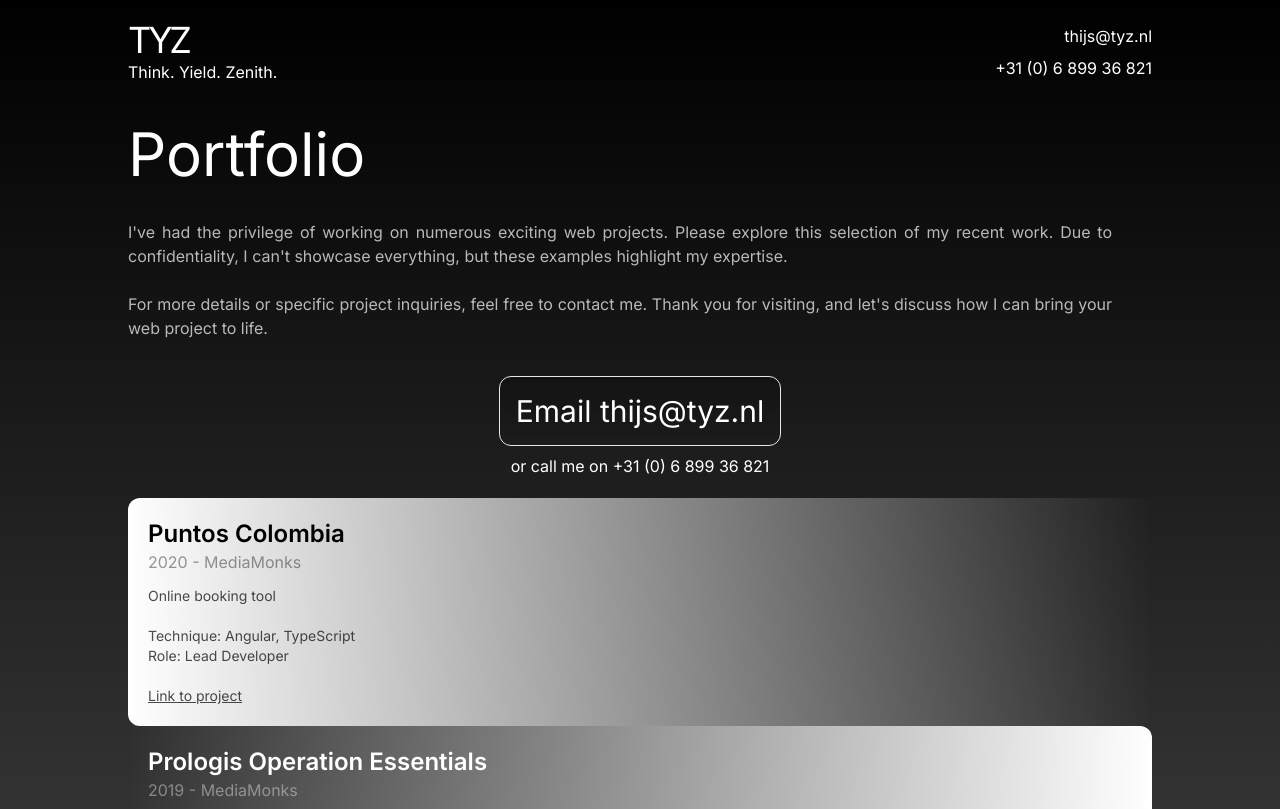
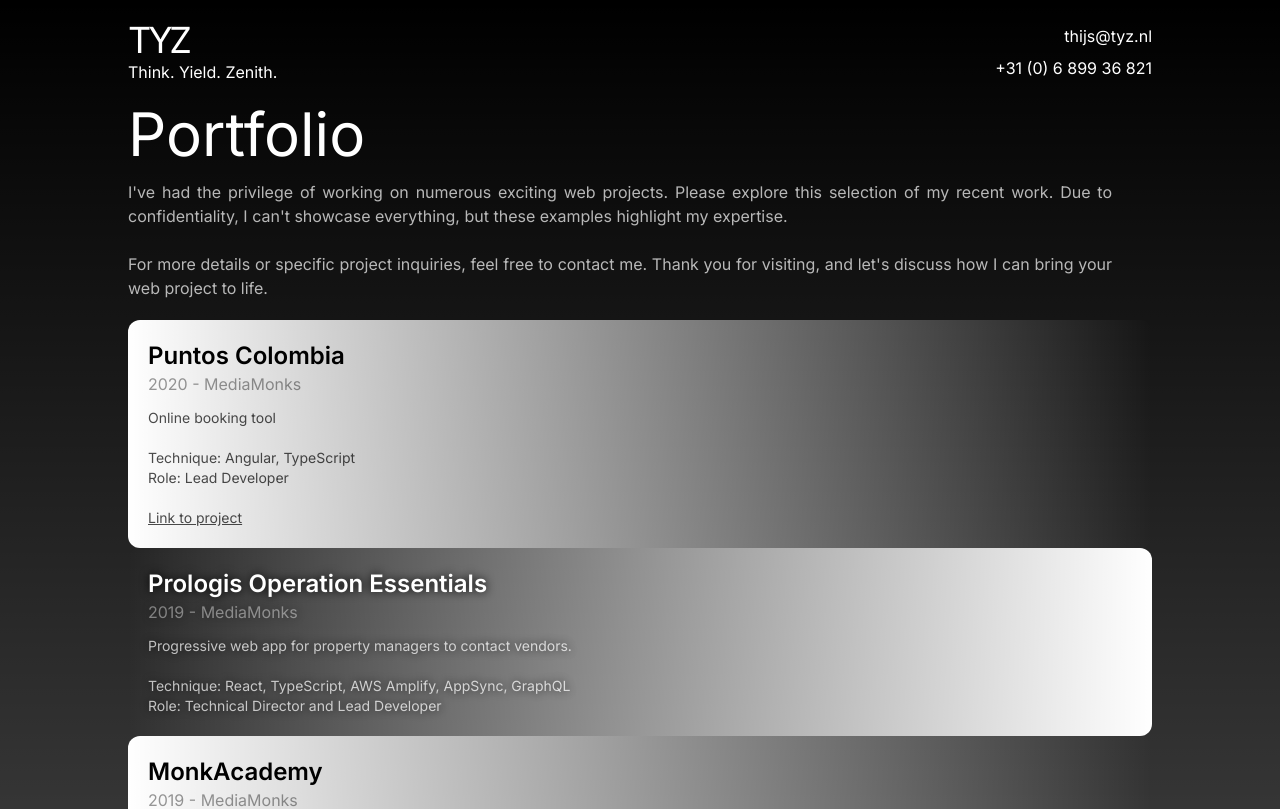
Before and after one commit to ThijsTyZ/tyz, a Next.js app: page /portfolio in a window 1280 px wide. Shown: the top 809 px of the page. Built offline with nearby package versions, Linux system fonts and the light colour scheme.

Commit message:
Add drop shadow for readability

```diff
--- a/src/app/portfolio/page.tsx
+++ b/src/app/portfolio/page.tsx
@@ -1,6 +1,5 @@
 import Link from 'next/link';
 import type { ReactElement } from 'react';
-import { Cta } from '@/app/components/Cta';
 
 type Project = {
   title: string;
@@ -36,7 +35,7 @@
     employer: 'MediaMonks',
     year: '2019',
     description:
-      'Internal schooling program to train new and junior Frontend developers',
+      'Internal schooling program at MediaMonks to train new and junior Frontend developers',
     role: 'Teacher',
   },
   {
@@ -162,8 +161,8 @@
 export default function Portfolio(): ReactElement {
   return (
     <section>
-      <h2 className="text-6xl py-5">Portfolio</h2>
-      <p className="py-2 lg:text-justify opacity-70 lg:pr-10 pt-4">
+      <h2 className="text-6xl">Portfolio</h2>
+      <p className="py-5 lg:text-justify opacity-70 lg:pr-10 pt-4">
         I&apos;ve had the privilege of working on numerous exciting web
         projects. Please explore this selection of my recent work. Due to
         confidentiality, I can&apos;t showcase everything, but these examples
@@ -174,15 +173,6 @@
         Thank you for visiting, and let&apos;s discuss how I can bring your web
         project to life.
       </p>
-      {/* CTA */}
-      <section className="max-w-5xl flex flex-col lg:place-items-center py-5">
-        <Cta href="mailto:thijs@tyz.nl">Email thijs@tyz.nl</Cta>
-
-        <a href="tel:+31689936821" className="text-white text-m max-w-5xl">
-          or call me on +31 (0) 6 899 36 821
-        </a>
-      </section>
-      {/**/}
       {projects.map(
         (
           { title, employer, year, description, href, technique, role },
@@ -191,7 +181,7 @@
           <article
             className={`p-5 pr-28 from-white to-transparent rounded-xl ${
               index % 2
-                ? 'bg-gradient-to-l text-white'
+                ? 'bg-gradient-to-l text-white [&>*]:drop-shadow-[0_0px_5px_rgba(0,0,0,1)]'
                 : 'bg-gradient-to-r text-black'
             }`}
             key={title}
--- a/tailwind.config.ts
+++ b/tailwind.config.ts
@@ -1,4 +1,4 @@
-import type { Config } from 'tailwindcss'
+import type { Config } from 'tailwindcss';
 
 const config: Config = {
   content: [
@@ -8,13 +8,11 @@
   ],
   theme: {
     extend: {
-      backgroundImage: {
-        'gradient-radial': 'radial-gradient(var(--tw-gradient-stops))',
-        'gradient-conic':
-          'conic-gradient(from 180deg at 50% 50%, var(--tw-gradient-stops))',
+      theme: {
+        extend: {},
       },
     },
   },
   plugins: [],
-}
-export default config
+};
+export default config;
```
